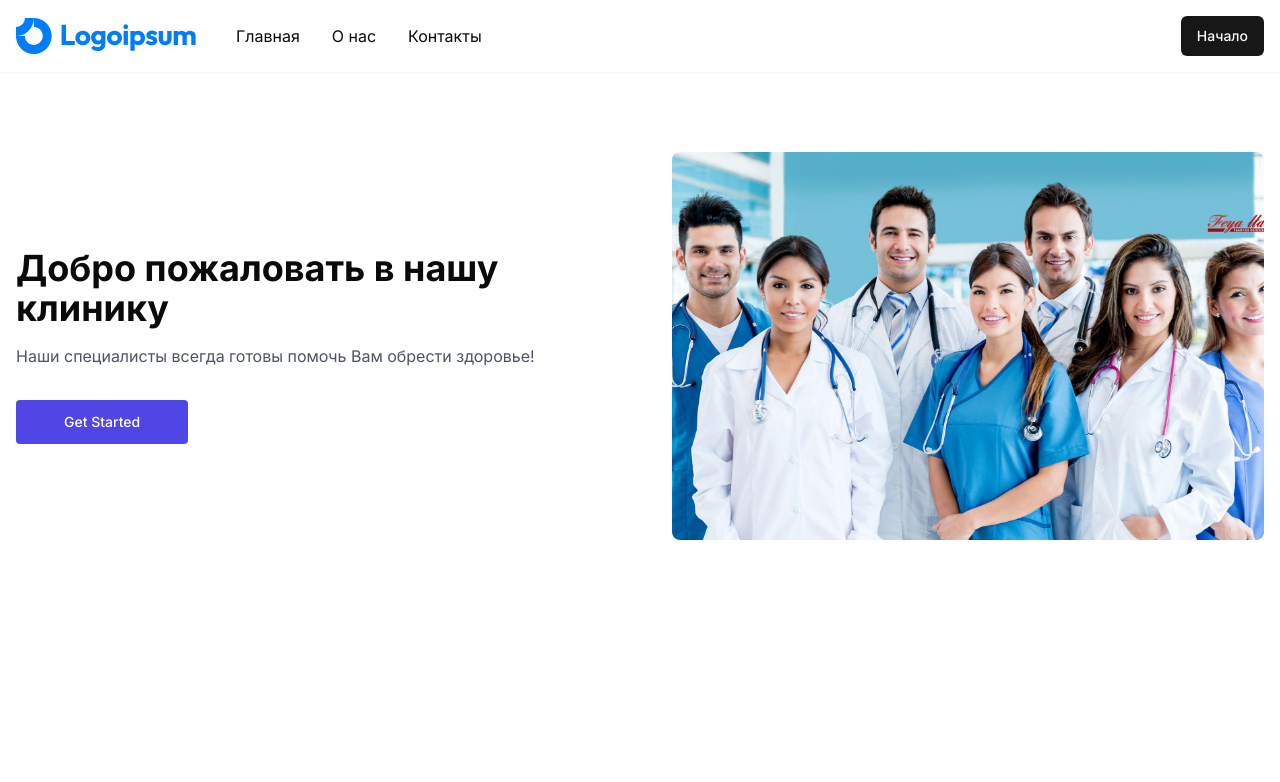
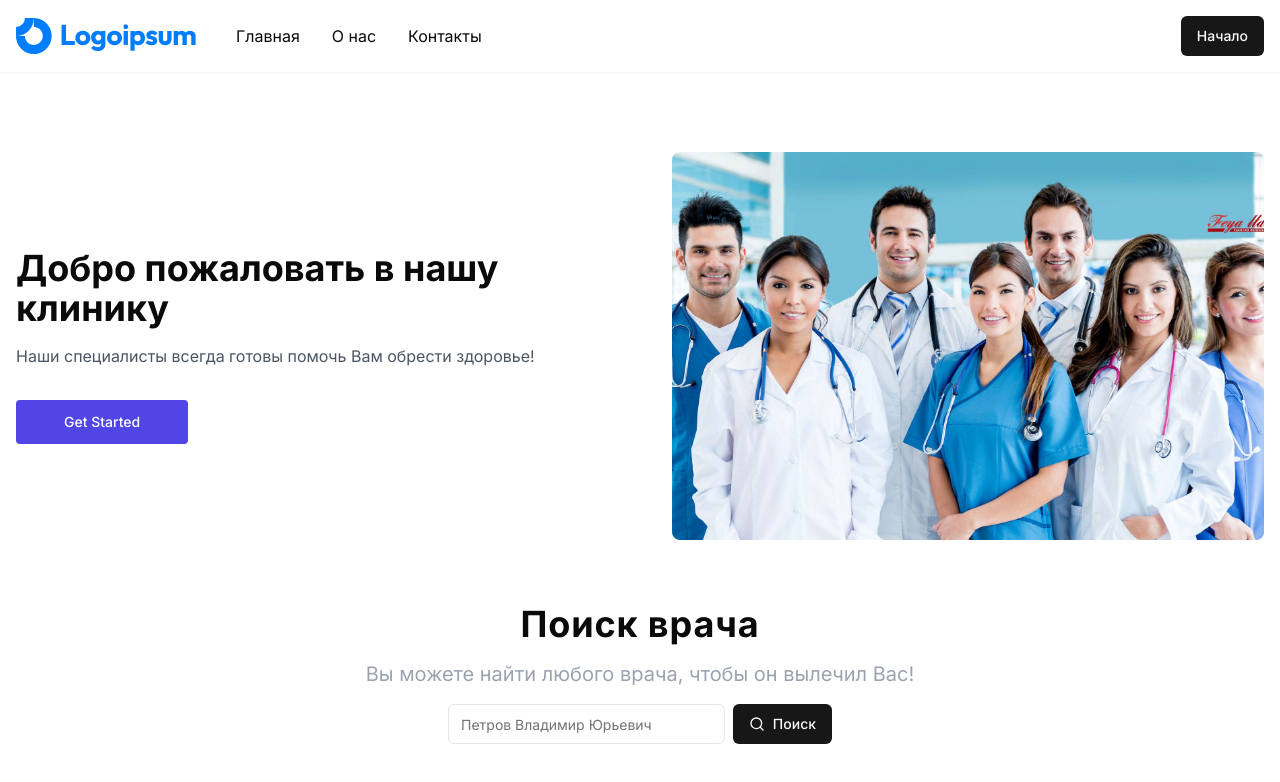
Before and after one commit to webNekit/med-website, a Next.js app in the folder frontend/: page / in a window 1280 px wide. Shown: the top 782 px of the page. Built offline with nearby package versions, Linux system fonts and the light colour scheme.

Commit message:
Создали компонент CategorySearch, добавили иконку поиска

```diff
--- a/frontend/src/app/page.jsx
+++ b/frontend/src/app/page.jsx
@@ -1,10 +1,12 @@
 import Image from "next/image";
 import Hero from "../components/Hero/Hero";
+import CategorySearch from "@/components/CategorySearch/CategorySearch";
 
 export default function Home() {
   return (
     <>
       <Hero/>
+      <CategorySearch/>
     </>
   );
 }
--- /dev/null
+++ b/frontend/src/components/CategorySearch/CategorySearch.jsx
@@ -0,0 +1,22 @@
+import React from 'react';
+import { Button } from '../ui/button';
+import { Input } from '../ui/input';
+import { Search } from 'lucide-react';
+
+function CategorySearch() {
+  return (
+    <div className="mb-10 flex items-center flex-col gap-4">
+        <h2 className="font-bold text-4xl tracking-wide">Поиск врача</h2>
+        <h3 className="text-gray-400 text-xl">Вы можете найти любого врача, чтобы он вылечил Вас!</h3>
+        <div className="flex w-full max-w-sm items-center space-x-2">
+            <Input type="email" placeholder="Петров Владимир Юрьевич" />
+            <Button type="submit" className="flex items-center gap-2">
+                <Search size={16} />
+                Поиск
+            </Button>
+        </div>
+    </div>
+  )
+}
+
+export default CategorySearch
--- /dev/null
+++ b/frontend/src/components/ui/input.jsx
@@ -0,0 +1,19 @@
+import * as React from "react"
+
+import { cn } from "@/lib/utils"
+
+const Input = React.forwardRef(({ className, type, ...props }, ref) => {
+  return (
+    (<input
+      type={type}
+      className={cn(
+        "flex h-10 w-full rounded-md border border-input bg-background px-3 py-2 text-sm ring-offset-background file:border-0 file:bg-transparent file:text-sm file:font-medium placeholder:text-muted-foreground focus-visible:outline-none focus-visible:ring-2 focus-visible:ring-ring focus-visible:ring-offset-2 disabled:cursor-not-allowed disabled:opacity-50",
+        className
+      )}
+      ref={ref}
+      {...props} />)
+  );
+})
+Input.displayName = "Input"
+
+export { Input }
```
